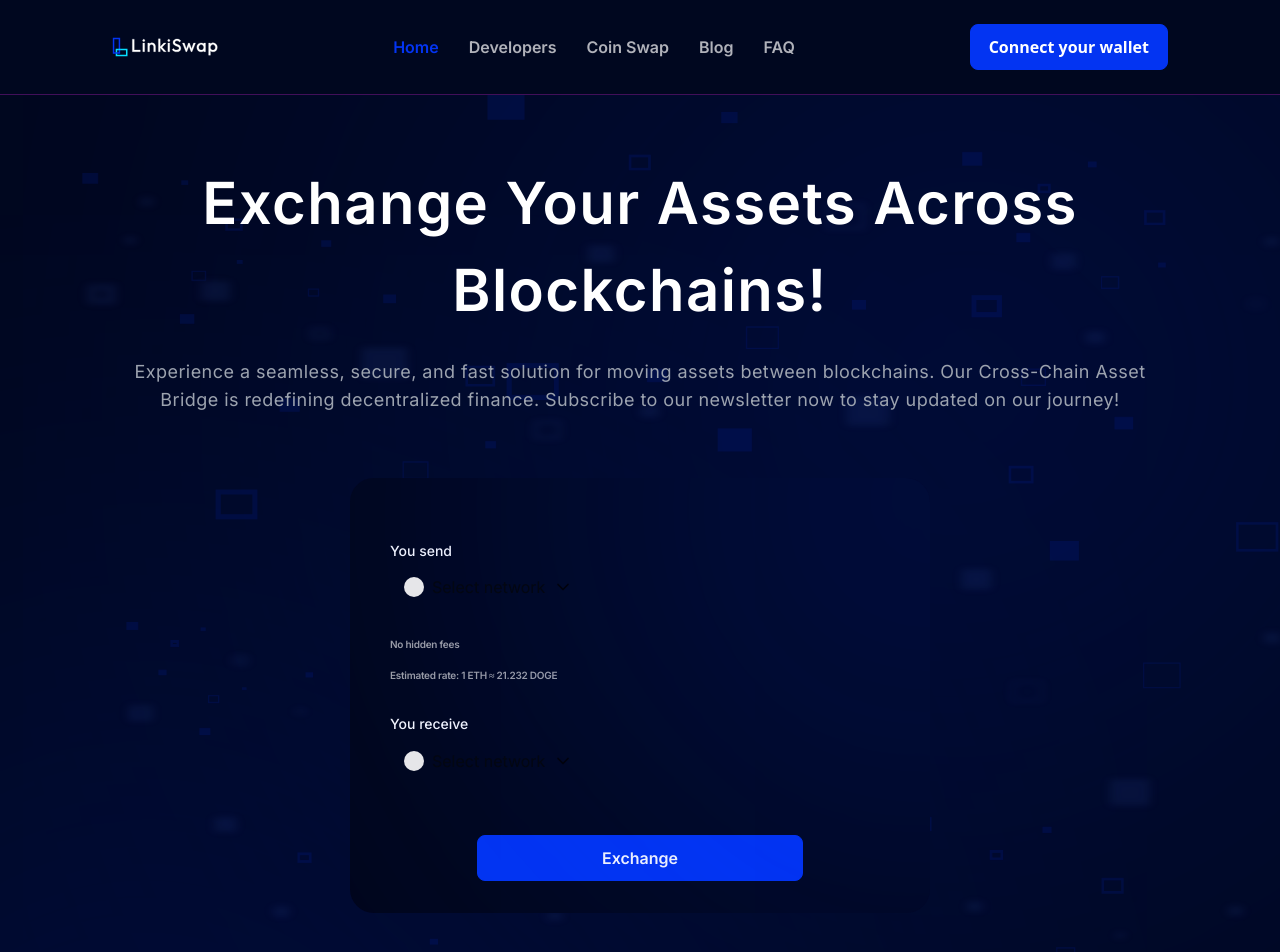
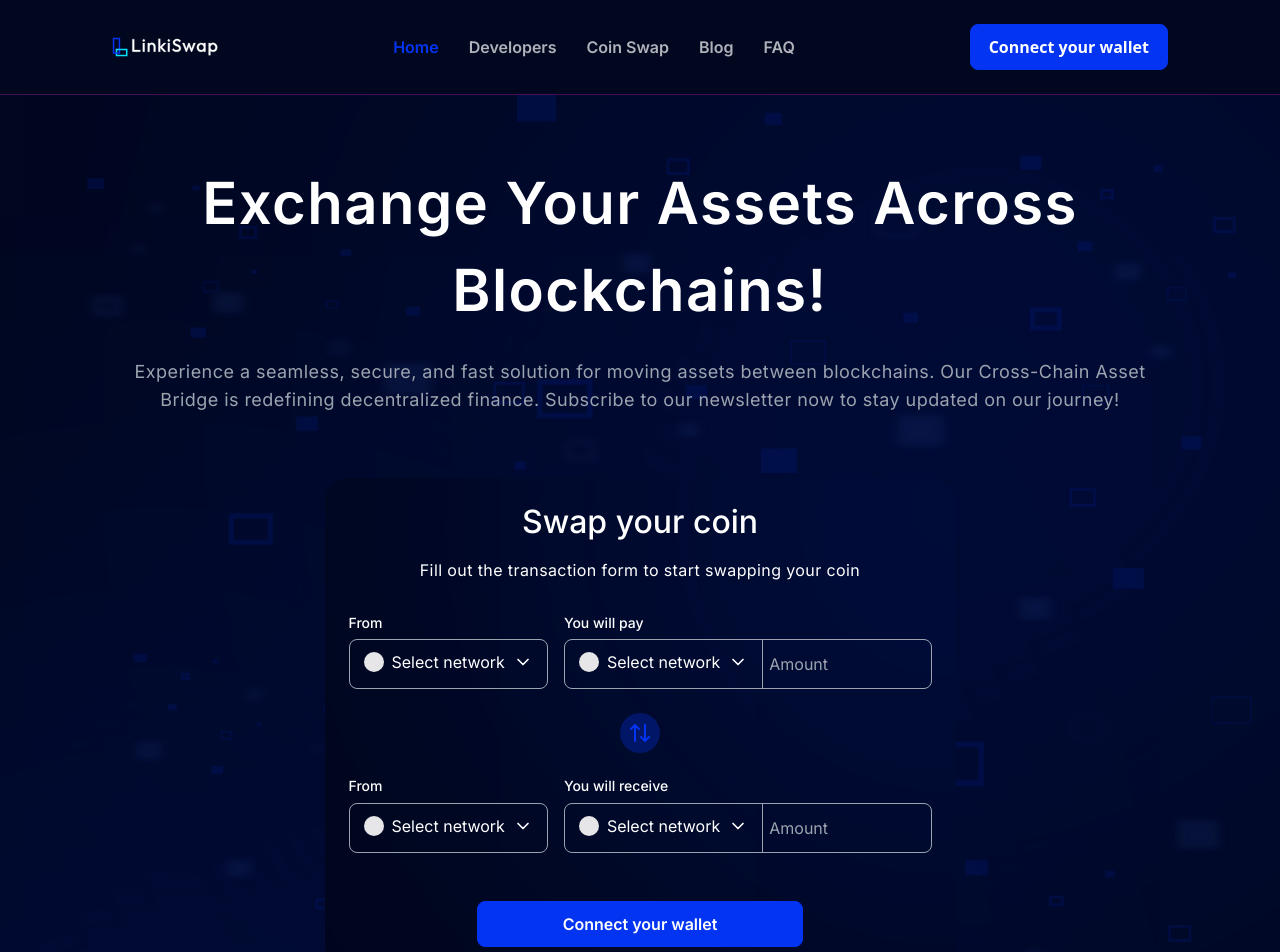
Before and after one commit to linki-swap/website, a React (Vite) app: page / in a window 1280 px wide. Shown: the top 952 px of the page. Built offline with nearby package versions, Linux system fonts and the light colour scheme.

Commit message:
Updating the home design

```diff
--- a/src/components/App/ChainSelection.tsx
+++ b/src/components/App/ChainSelection.tsx
@@ -1,24 +1,52 @@
+import { useState, useEffect } from "react";
+
 import Dropdown from "./Dropdown";
 import Button from "../Button";
 import { coinData } from "../../data/coinData";
 import transfer from "../../assets/icon/transfer.svg";
+import transferLight from "../../assets/icon/transferLight.svg";
+import bg from "../../assets/color.svg";
 
 const ChainSelection = () => {
+  const [isHome, setIsHome] = useState(false);
+
+  useEffect(() => {
+    if (window.location.pathname === "/") {
+      setIsHome(true);
+    }
+  }, [isHome]);
+
   return (
-    <div className="flex max-lg:flex-col gap-y-8 justify-between gap-x-10 w-full">
-      <div className="rounded-3xl lg:max-w-[631px] w-full bg-white p-6 sm:p-14">
-        <div className="space-y-4">
-          <h2 className="text-center text-gray-950 text-lg sm:text-[32px] font-medium sm:leading-10">
+    <div className="">
+      <div
+        className={`relative overflow-hidden rounded-3xl lg:max-w-[631px] w-full p-6 sm:p-141 ${
+          isHome ? "bg-[#000516]" : "bg-white"
+        }`}
+      >
+        <div className=" relative z-50 space-y-4">
+          <h2
+            className={`text-center text-lg sm:text-[32px] font-medium sm:leading-10 ${
+              isHome ? "text-white" : "text-gray-950"
+            }`}
+          >
             Swap your coin
           </h2>
-          <p className="text-center text-gray-950 text-sm sm:text-base font-normal leading-normal tracking-wide">
+          <p
+            className={`text-center text-sm sm:text-base font-normal leading-normal tracking-wide ${
+              isHome ? "text-white" : "text-gray-950"
+            }`}
+          >
             Fill out the transaction form to start swapping your coin
           </p>
         </div>
-        <div className="space-y-6 mb-[48px] mt-8">
+        <div className="space-y-6 relative z-50 mb-[48px] mt-8">
           <div className="flex max-md:flex-col gap-y-4 justify-between gap-x-4">
             <div className="space-y-2">
-              <div className="text-gray-950 text-sm font-medium leading-tight">
+              <div
+                className={`text-sm font-medium leading-tight ${
+                  isHome ? "text-white" : "text-gray-950"
+                }`}
+              >
                 From
               </div>
               <div className="justify-start border rounded-lg border-gray-400 flex items-center">
@@ -26,7 +54,11 @@ const ChainSelection = () => {
               </div>
             </div>
             <div className="space-y-2">
-              <div className="text-gray-950 text-sm font-medium leading-tight">
+              <div
+                className={`text-sm font-medium leading-tight ${
+                  isHome ? "text-white" : "text-gray-950"
+                }`}
+              >
                 You will pay
               </div>
               <div className="flex items-center justify-start rounded-lg border border-gray-400">
@@ -46,11 +78,19 @@ const ChainSelection = () => {
             </div>
           </div>
           <div className="flex justify-center">
-            <img src={transfer} alt="transfer icon" className="w-10 h-10" />
+            <img
+              src={isHome ? transferLight : transfer}
+              alt="transfer icon"
+              className="w-10 h-10"
+            />
           </div>
           <div className="flex max-md:flex-col gap-y-4 justify-between gap-x-4">
             <div className="space-y-2">
-              <div className="text-gray-950 text-sm font-medium leading-tight">
+              <div
+                className={`text-sm font-medium leading-tight ${
+                  isHome ? "text-white" : "text-gray-950"
+                }`}
+              >
                 From
               </div>
               <div className="justify-start border  rounded-lg border-gray-400 flex items-center">
@@ -58,7 +98,11 @@ const ChainSelection = () => {
               </div>
             </div>
             <div className="space-y-2">
-              <div className="text-gray-950 text-sm font-medium leading-tight">
+              <div
+                className={`text-sm font-medium leading-tight ${
+                  isHome ? "text-white" : "text-gray-950"
+                }`}
+              >
                 You will receive
               </div>
               <div className="flex items-center justify-start rounded-lg border border-gray-400">
@@ -78,18 +122,16 @@ const ChainSelection = () => {
             </div>
           </div>
         </div>
-        <div className="flex justify-center w-full">
+        <div className="flex  relative z-50 justify-center w-full">
           <Button text="Connect your wallet" link="/" classname="w-[326px]" />
         </div>
-      </div>
-      <div className="rounded-3xl h-max bg-white p-6 sm:p-14 space-y-4">
-        <h2 className="text-gray-950 text-lg sm:text-2xl font-medium leading-loose">
-          Transaction journey
-        </h2>
-        <div className="w-full h-px bg-zinc-300" />
-        <p className="w-[308px] text-gray-950 text-sm sm:text-base font-normal leading-normal tracking-wide">
-          Complete transaction form to see the process
-        </p>
+        {isHome && (
+          <img
+            src={bg}
+            alt="bg-colo"
+            className="h-full w-auto absolute top-0 left-0"
+          />
+        )}
       </div>
     </div>
   );
--- a/src/components/App/Dropdown.tsx
+++ b/src/components/App/Dropdown.tsx
@@ -1,6 +1,7 @@
-import React, { useState } from "react";
+import React, { useState, useEffect } from "react";
 // import dropdown from "../../assets/icon/chevron-down (1).svg";
 import dropdown from "../../assets/icon/chevron-down.svg";
+import dropdownLight from "../../assets/icon/chevron-down (1).svg";
 import placeholder from "../../assets/3.svg";
 
 interface Option {
@@ -13,15 +14,23 @@ interface DropdownProps {
 }
 
 const Dropdown: React.FC<DropdownProps> = ({ options }) => {
+  const [isHome, setIsHome] = useState(false);
   const placeholderOption = { name: "Select network", icon: placeholder };
   const [selectedOption, setSelectedOption] =
     useState<Option>(placeholderOption);
+
   const [isOpen, setIsOpen] = useState<boolean>(false);
 
   const handleOptionSelect = (option: Option) => {
     setSelectedOption(option);
     setIsOpen(false);
   };
+
+  useEffect(() => {
+    if (window.location.pathname === "/") {
+      setIsHome(true);
+    }
+  });
 
   return (
     <div className="relative space-x-[14px] text-left w-max">
@@ -43,6 +52,8 @@ const Dropdown: React.FC<DropdownProps> = ({ options }) => {
                 className={`text-sm sm:text-base font-normal leading-normal ${
                   selectedOption === placeholderOption
                     ? "text-gray-400"
+                    : isHome
+                    ? "text-white"
                     : "text-gray-950"
                 }`}
               >
@@ -50,7 +61,7 @@ const Dropdown: React.FC<DropdownProps> = ({ options }) => {
               </div>
             </div>
             <img
-              src={dropdown}
+              src={isHome ? dropdownLight : dropdown}
               alt="dropdown icon"
               className={`w-4 h-4 sm:w-5 sm:h-5 transition-all duration-500 ${
                 isOpen ? "rotate-180" : "rotate-0"
--- a/src/components/Hero.tsx
+++ b/src/components/Hero.tsx
@@ -1,10 +1,7 @@
 import { slideAnimation } from "../config/motion";
 import { motion } from "framer-motion";
 
-import { coinData } from "../data/coinData";
-import Dropdown from "./App/Dropdown";
-import Button from "./Button";
-import bg from "../assets/color.svg";
+import ChainSelection from "./App/ChainSelection";
 
 const Hero = () => {
   return (
@@ -30,42 +27,7 @@ const Hero = () => {
               {...slideAnimation("up")}
               className="flex justify-center"
             >
-              <div className="relative overflow-hidden rounded-3xl bg-[#000516] py-8 px-[40px] w-full max-w-[580px]">
-                <img
-                  src={bg}
-                  alt="bg-colo"
-                  className="h-full w-auto absolute top-0 left-0"
-                />
-                <div className="space-y-6 mb-[48px]">
-                  <div className="space-y-[6px]">
-                    <div className="text-white mt-8 text-sm font-medium leading-tight">
-                      You send
-                    </div>
-                    <div>
-                      <Dropdown options={coinData} />
-                    </div>
-                  </div>
-                  <div className="space-y-4">
-                    <p className="text-neutral-400 text-[10px] font-semibold leading-[15px] tracking-tight">
-                      No hidden fees
-                    </p>
-                    <p className="text-neutral-400 text-[10px] font-semibold leading-[15px] tracking-tight">
-                      Estimated rate: 1 ETH ≈ 21.232 DOGE
-                    </p>
-                  </div>
-                  <div className="space-y-[6px]">
-                    <div className="text-white mt-8 text-sm font-medium leading-tight">
-                      You receive
-                    </div>
-                    <div>
-                      <Dropdown options={coinData} />
-                    </div>
-                  </div>
-                </div>
-                <div className="flex justify-center w-full">
-                  <Button text="Exchange" link="/" classname="w-[326px]" />
-                </div>
-              </div>
+              <ChainSelection />
             </motion.div>
           </div>
         </div>
--- a/src/pages/CoinSwap.tsx
+++ b/src/pages/CoinSwap.tsx
@@ -3,8 +3,17 @@ import ChainSelection from "../components/App/ChainSelection";
 const CoinSwap = () => {
   return (
     <section className="relative bg-[#E6E6E9] h-full sm:h-screen">
-      <div className="flex justify-center w-full px-4 xl:px-[112px] sm:px-[64px] py-14 max-w-[1500px] mx-auto">
+      <div className="flex max-lg:flex-col gap-y-8 justify-between gap-x-10 w-full px-4 xl:px-[112px] sm:px-[64px] py-14 max-w-[1500px] mx-auto">
         <ChainSelection />
+        <div className="rounded-3xl h-max bg-white p-6 sm:p-14 space-y-4">
+          <h2 className="text-gray-950 text-lg sm:text-2xl font-medium leading-loose">
+            Transaction journey
+          </h2>
+          <div className="w-full h-px bg-zinc-300" />
+          <p className="w-[308px] text-gray-950 text-sm sm:text-base font-normal leading-normal tracking-wide">
+            Complete transaction form to see the process
+          </p>
+        </div>
       </div>
     </section>
   );
```
Also changed, not shown: src/assets/icon/transferLight.svg (added).
